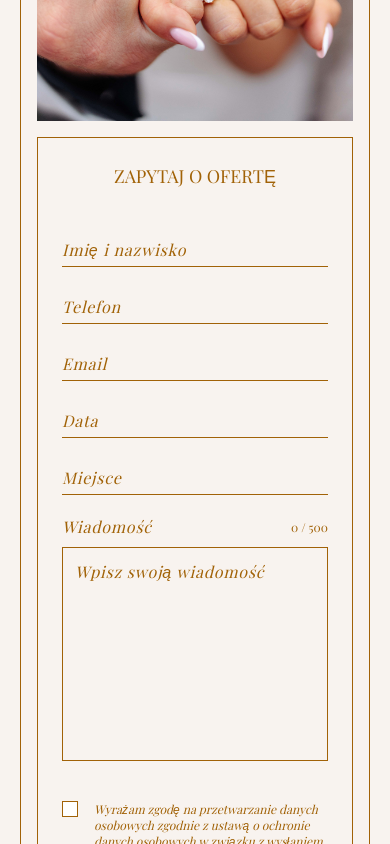
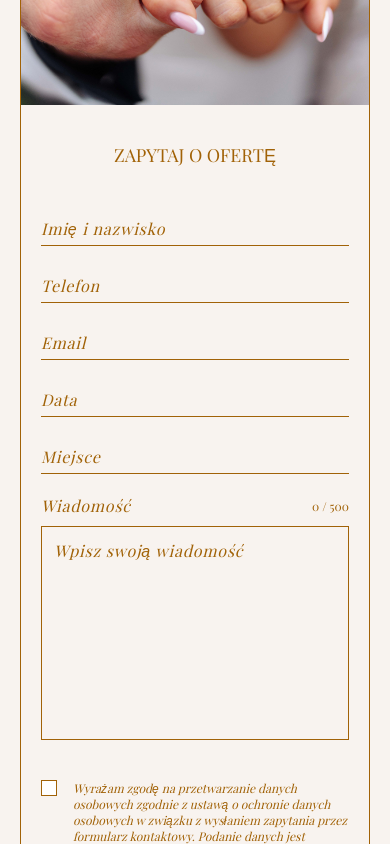
Before and after one commit to MarcinPultorak/bialy-bukiet, a Next.js app: page /oferta in a window 390 px wide. Shown: the part 4560-5404 px from the top of the page. Built offline with nearby package versions, Linux system fonts and the light colour scheme; a web font is replaced by a local one.

Commit message:
form fix

```diff
--- a/src/components/feature/Contact.tsx
+++ b/src/components/feature/Contact.tsx
@@ -32,7 +32,7 @@ const Contact: FC = () => {
       <h2 className="text-xl md:text-2xl xl:text-3xl uppercase  text-black w-full text-center tracking-wider">
         Zapraszam do kontaktu
       </h2>
-      <div className="grid gap-4 p-4 grid-cols-1 xl:grid-cols-2 border border-yellow-700 mx-auto my-20 max-w-screen-2xl">
+      <div className="grid gap-4 sm:p-4 grid-cols-1 xl:grid-cols-2 border border-yellow-700 mx-auto my-20 max-w-screen-2xl">
         <div className="col-span-1 h-72 md:h-96 xl:h-full w-full relative">
           <Image
             src={"/images/contact-image.jpg"}
@@ -41,7 +41,7 @@ const Contact: FC = () => {
             objectFit="cover"
           />
         </div>
-        <div className="col-span-1 border border-yellow-700 p-6 sm:p-10 space-y-10">
+        <div className="col-span-1 sm:border sm:border-yellow-700  p-5 sm:p-10 space-y-10">
           <h2 className="text-center uppercase text-lg md:text-xl xl:text-2xl text-yellow-700">
             Zapytaj o ofertę
           </h2>
```
